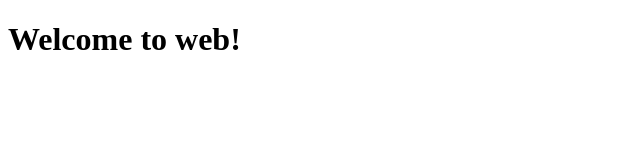
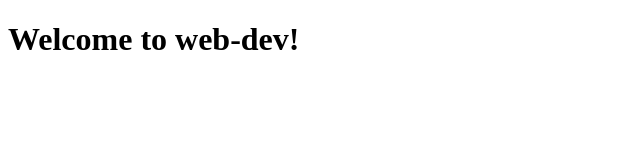
Before and after one commit to skabanets/project-test, a React (Vite) app in the folder apps/web/: page / in a window 1280 px wide. Shown: the top 160 px of the page, without its empty margins (0-640 px from the left). Built offline with nearby package versions, Linux system fonts and the light colour scheme.

Commit message:
fix issue ci/cd config

```diff
--- a/apps/web/src/App.tsx
+++ b/apps/web/src/App.tsx
@@ -1,3 +1,3 @@
 export function App() {
-  return <h1>Welcome to web!</h1>;
+  return <h1>Welcome to web-dev!</h1>;
 }
```
